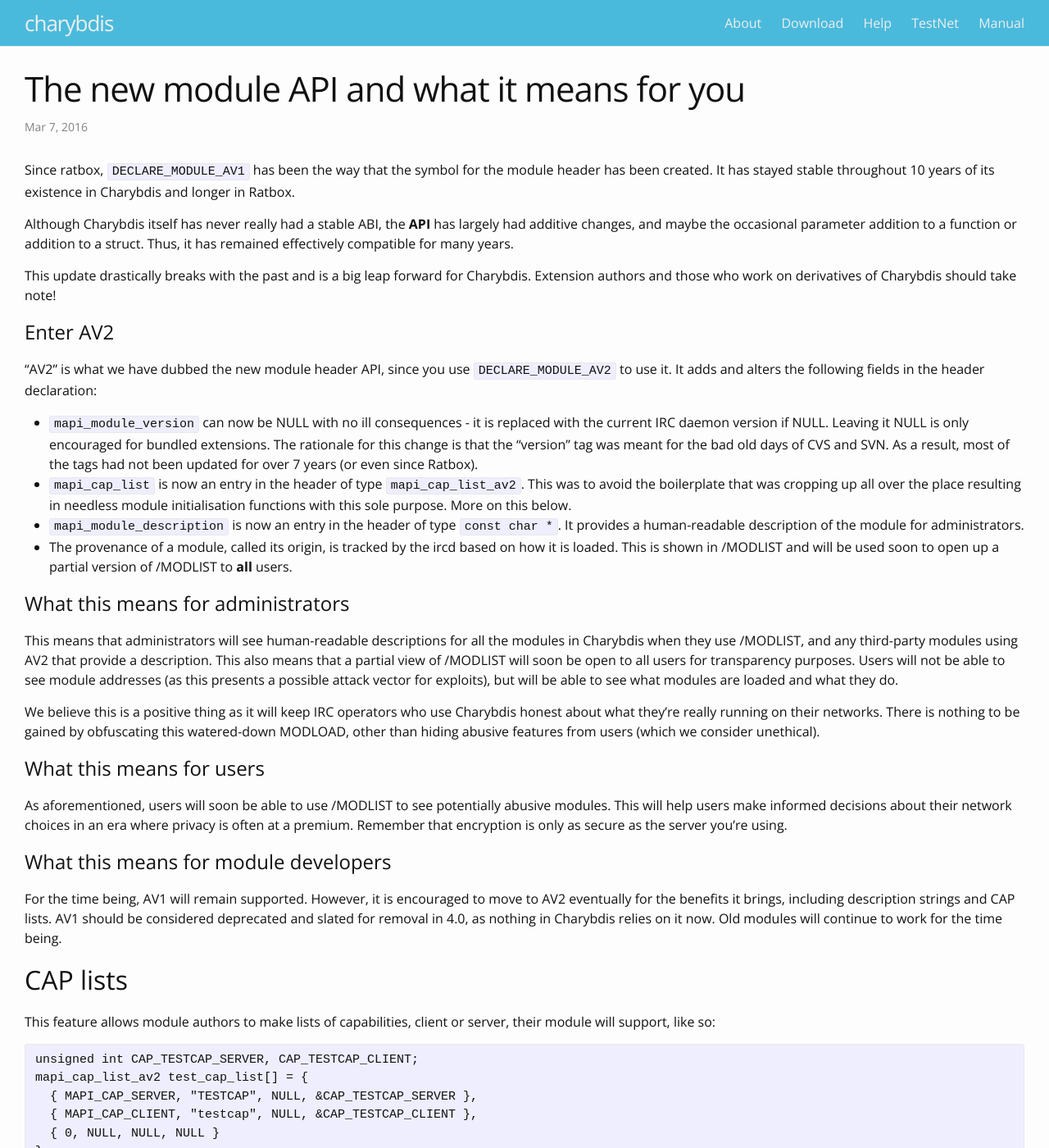
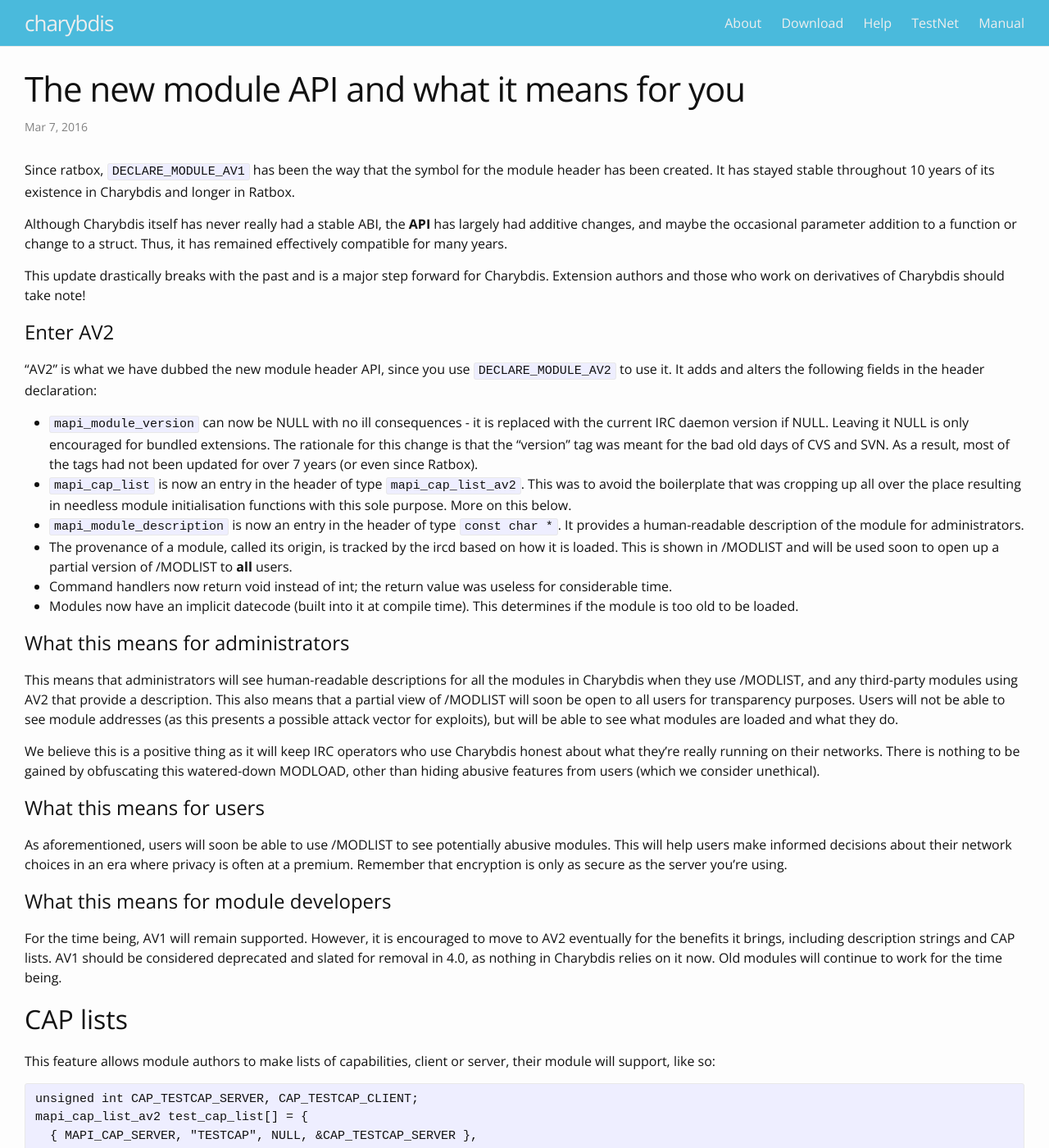
Before and after one commit to charybdis-ircd/charybdis-ircd.github.io, a Jekyll site: the page built from _posts/2016-03-07-new-module-api-what-it-means-for-you.md, in a window 1280 px wide and 1400 px high. Shown: the whole window at 82% size. Built offline with Jekyll 4.4.1, drawn with Linux system fonts in a browser that asks for light colours; some of the changed text lies outside the part shown.

Commit message:
Update blog post to match reality

```diff
--- a/_posts/2016-03-07-new-module-api-what-it-means-for-you.md
+++ b/_posts/2016-03-07-new-module-api-what-it-means-for-you.md
@@ -5,9 +5,9 @@ title:  "The new module API and what it means for you"
 
 Since ratbox, `DECLARE_MODULE_AV1` has been the way that the symbol for the module header has been created. It has stayed stable throughout 10 years of its existence in Charybdis and longer in Ratbox.
 
-Although Charybdis itself has never really had a stable ABI, the **API** has largely had additive changes, and maybe the occasional parameter addition to a function or addition to a struct. Thus, it has remained effectively compatible for many years.
+Although Charybdis itself has never really had a stable ABI, the **API** has largely had additive changes, and maybe the occasional parameter addition to a function or change to a struct. Thus, it has remained effectively compatible for many years.
 
-This update drastically breaks with the past and is a big leap forward for Charybdis. Extension authors and those who work on derivatives of Charybdis should take note!
+This update drastically breaks with the past and is a major step forward for Charybdis. Extension authors and those who work on derivatives of Charybdis should take note!
 
 Enter AV2
 =========
@@ -18,6 +18,8 @@ Enter AV2
 * `mapi_cap_list` is now an entry in the header of type `mapi_cap_list_av2`. This was to avoid the boilerplate that was cropping up all over the place resulting in needless module initialisation functions with this sole purpose. More on this below.
 * `mapi_module_description` is now an entry in the header of type `const char *`. It provides a human-readable description of the module for administrators.
 * The provenance of a module, called its origin, is tracked by the ircd based on how it is loaded. This is shown in /MODLIST and will be used soon to open up a partial version of /MODLIST to **all** users.
+* Command handlers now return void instead of int; the return value was useless for considerable time.
+* Modules now have an implicit datecode (built into it at compile time). This determines if the module is too old to be loaded.
 
 What this means for administrators
 ==================================
```
Also changed, not shown: other parts of _posts/2016-03-07-new-module-api-what-it-means-for-you.md (+0 -1 lines).
